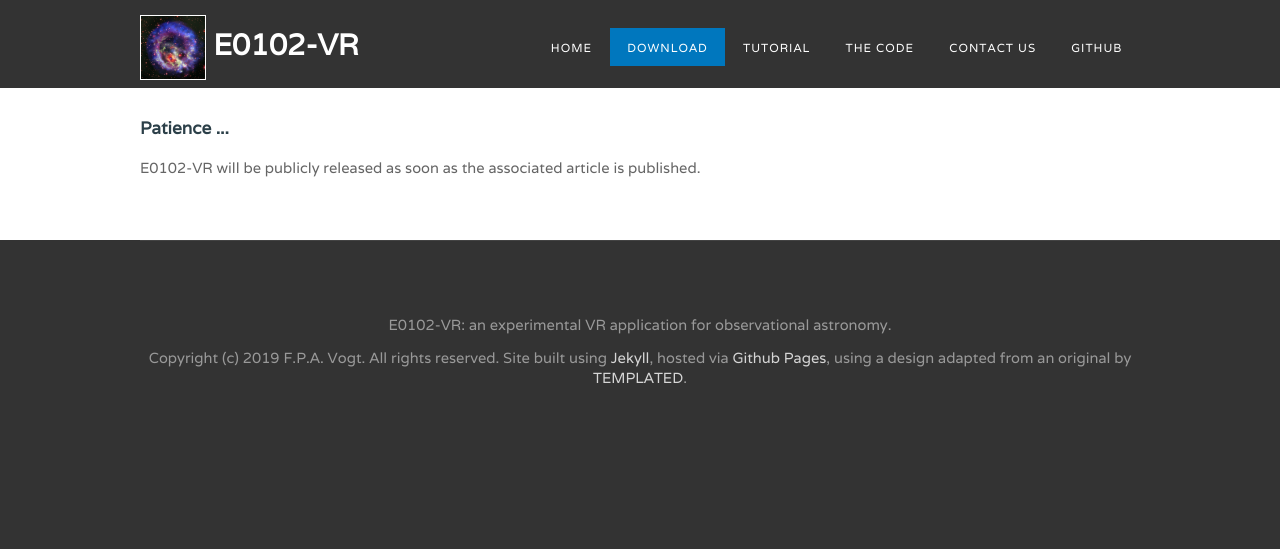
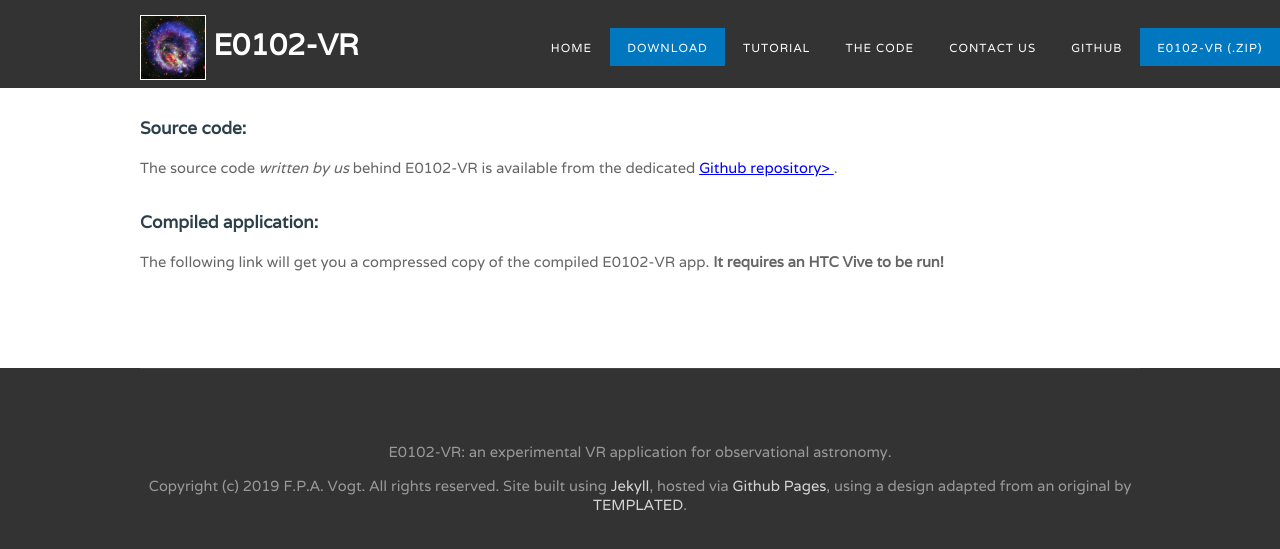
Before and after one commit to fpavogt/E0102-VR, a Jekyll site: the page built from download.html, in a window 1280 px wide. Shown: the top 549 px of the page. Built offline with Jekyll 4.4.1, drawn with Linux system fonts in a browser that asks for light colours.

```diff
--- a/download.html
+++ b/download.html
@@ -5,10 +5,24 @@ fn: download.html
 ---
 
 
-<h3><b>Patience ...</b></h3>
+<h3><b>Source code:</b></h3>
 <br>
 <p style="width:100%;line-height:130%;">
-E0102-VR will be publicly released as soon as the associated article is published.
+The source code <i> written by us</i> behind E0102-VR is available from the dedicated <a href="https://github.com/fpavogt/E0102-VR"> Github repository> </a>.
 <br>
 <br>
 </p>
+
+<h3><b>Compiled application:</b></h3>
+<br>
+<p style="width:100%;line-height:130%;">
+The following link will get you a compressed copy of the compiled E0102-VR app. <b>It requires an HTC Vive to be run!</b>
+
+<div id="menu" style="vertical-align:middle">
+			<ul>
+				<li {%if page.fn=="download.html" %}class="current_page_item"{% endif %}><a href="E0102_VR_app_20190117a_Win.zip">E0102-VR (.zip)</a></li>
+			</ul>
+</div>
+<br>
+<br>
+</p>
--- a/index.html
+++ b/index.html
@@ -32,7 +32,7 @@ Baracaglia & Vogt, <a href=""><i>E0102-VR: exploring the scientific potential of
 <br>
 <p style="width:100%;line-height:130%;">
 This website is dedicated to the Virtual Reality (VR)
-application "E0102-VR". This application was developed between June and September 2018 at
+application "E0102-VR" (<a href="download.html">Download it here!</a>). This application was developed between June and September 2018 at
 the Chilean headquarters of the European Southern Observatory (ESO) in Santiago. <b>It is
 designed to explore the scientific potential of VR for the visualization and
 characterization of observational datasets in astrophysics.</b> Here's a quick video showing
```
Also changed, not shown: 1 other file.
